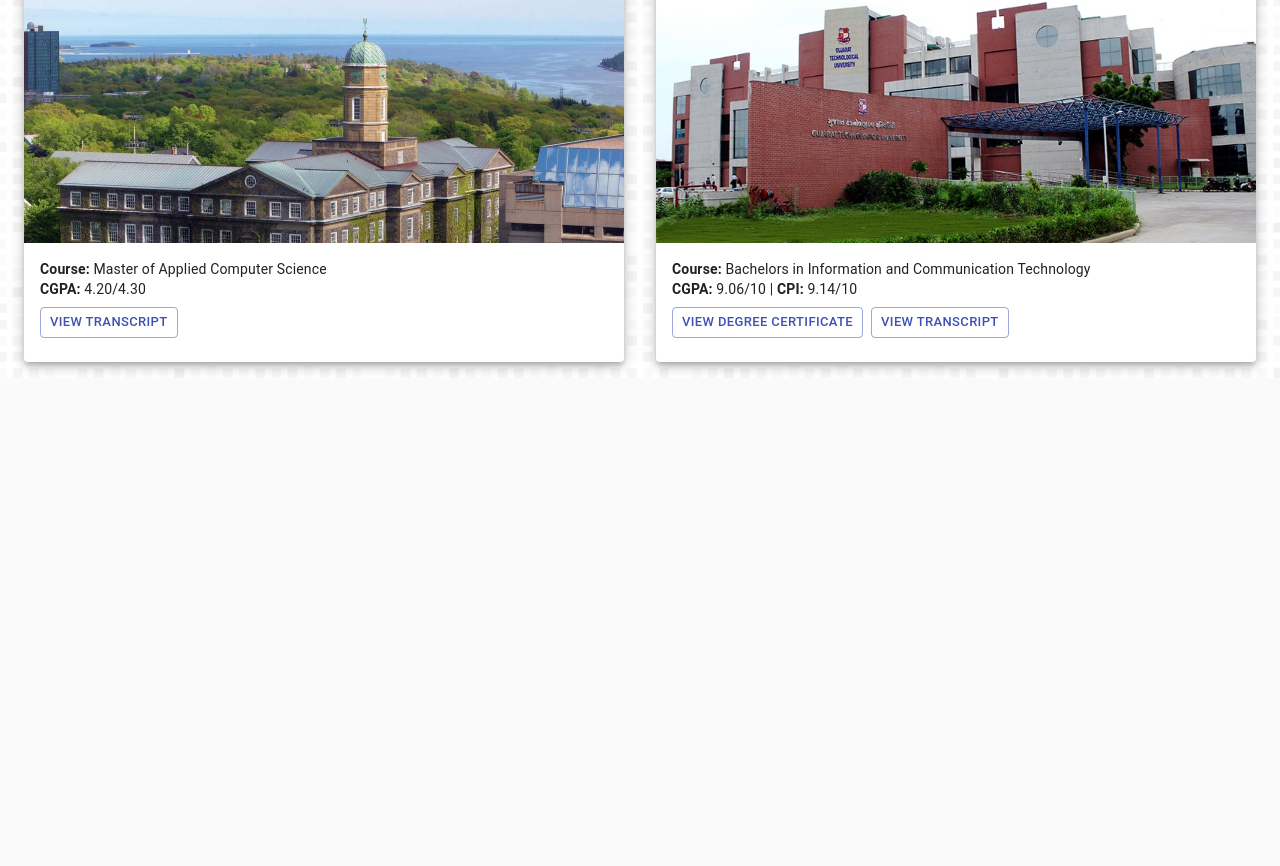
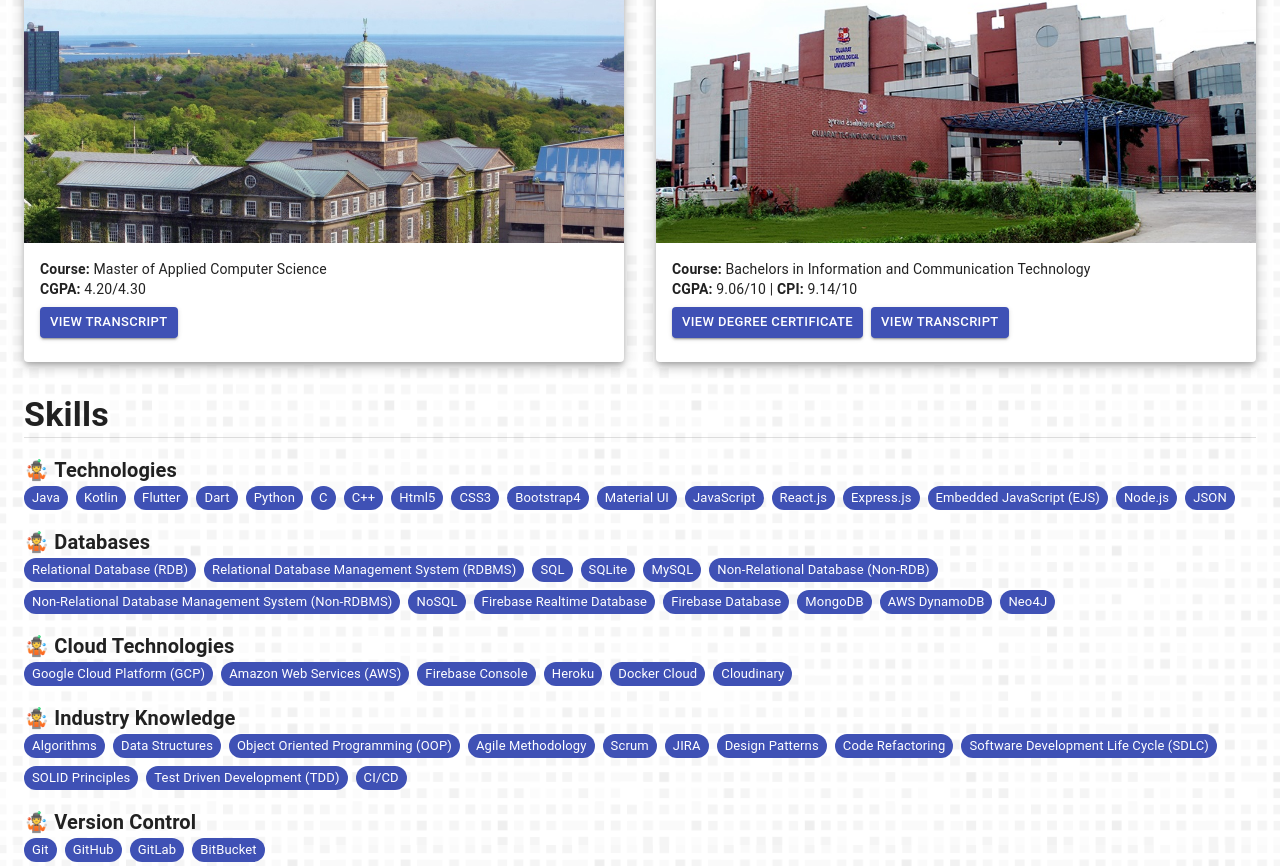
Before and after one commit to DhrumilShah98/DhrumilShahPortfolio, a React (Create React App) app: page / in a window 1280 px wide. Shown: the part 1075-1941 px from the top of the page. Before the commit the page ends 1453 px from the top, so only its background shows below. Built offline with nearby package versions, Linux system fonts and the light colour scheme.

Commit message:
AboutMe, Education, Skills, WorkExperience component complete

```diff
--- a/src/App.js
+++ b/src/App.js
@@ -1,8 +1,9 @@
+import React from 'react';
 import { Container, CssBaseline } from '@material-ui/core';
-import React from 'react';
 import { AboutMe } from './components/AboutMe/AboutMe';
 import { Education } from './components/Education/Education';
 import { WorkExperience } from './components/WorkExperience/WorkExperience';
+import { Skills } from './components/Skills/Skills';
 
 function App() {
   return (
@@ -11,6 +12,7 @@
       <AboutMe />
       <WorkExperience />
       <Education />
+      <Skills />
     </Container>
   );
 }
--- a/src/components/AboutMe/AboutMe.js
+++ b/src/components/AboutMe/AboutMe.js
@@ -17,7 +17,7 @@
         <React.Fragment>
             <Grid container className={classes.marginTopSixteen} direction="row" justifyContent="center" alignItem="center">
                 <Grid item xs="auto" sm="auto" md={4} lg={4}>
-                    <Avatar src={portfolio.dhrumil_about_image} alt={portfolio.fullName} className={classes.avatarStyle}/>
+                    <Avatar src={portfolio.dhrumil_about_image} alt={portfolio.fullName} className={classes.avatarStyle} />
                 </Grid>
                 <Grid item xs="auto" sm="auto" md={8} lg={8}>
                     <div className={classes.headingStyle}>
@@ -33,8 +33,8 @@
                         <TwitterIcon className={classes.iconStyle} onClick={e => window.location.href = portfolio.aboutus.twitterLink} />
                     </div>
                     <div className={classes.marginTopEight}>
-                        <Button color="primary" variant="outlined"  className={classes.marginRightEight} href={`mailto:${portfolio.email}`} size="small">Contact Me</Button>
-                        <Button color="primary" variant="outlined" size="small">Download CV</Button>
+                        <Button color="primary" variant="contained" className={classes.marginRightEight} href={`mailto:${portfolio.email}`} size="small">Contact Me</Button>
+                        <Button color="primary" variant="contained" size="small">Download CV</Button>
                     </div>
                 </Grid>
             </Grid>
--- a/src/components/Education/Education.js
+++ b/src/components/Education/Education.js
@@ -25,12 +25,12 @@
                         <CardContent>
                             <Typography variant="p" display="block"><span className={classes.boldText}>Course:</span> {portfolio.education.university1.course}</Typography>
                             <Typography variant="p" display="block"><span className={classes.boldText}>CGPA:</span> {portfolio.education.university1.cgpa}</Typography>
-                            <Button color="primary" variant="outlined" size="small" className={classes.marginTopEight}>View Transcript</Button>
+                            <Button color="primary" variant="contained" size="small" className={classes.marginTopEight}>View Transcript</Button>
                         </CardContent>
                     </Card>
                 </Grid>
                 <Grid item xs={12} sm={12} md={6} lg={6}>
-                    <Card  elevation={6}>
+                    <Card elevation={6}>
                         <CardHeader
                             avatar={<Avatar style={{ backgroundColor: "#669CC0" }} aria-label="recipe">{portfolio.education.university2.shortform}</Avatar>}
                             title={<Typography variant="p" component="h2">{portfolio.education.university2.name}</Typography>}
@@ -44,8 +44,8 @@
                             <Typography variant="p" display="block"><span className={classes.boldText}>Course:</span> {portfolio.education.university2.course}</Typography>
                             <Typography variant="p" display="block"><span className={classes.boldText}>CGPA:</span> {portfolio.education.university2.cgpa} | <span style={{ fontWeight: "bold" }}>CPI:</span> {portfolio.education.university2.cpi}</Typography>
                             <div className={classes.marginTopEight}>
-                                <Button color="primary" variant="outlined" size="small" className={classes.marginRightEight}>View Degree Certificate</Button>
-                                <Button color="primary" variant="outlined" size="small">View Transcript</Button>
+                                <Button color="primary" variant="contained" size="small" className={classes.marginRightEight}>View Degree Certificate</Button>
+                                <Button color="primary" variant="contained" size="small">View Transcript</Button>
                             </div>
                         </CardContent>
                     </Card>
@@ -53,4 +53,4 @@
             </Grid>
         </React.Fragment>
     );
-}
+};
--- /dev/null
+++ b/src/components/Skills/Skills.js
@@ -0,0 +1,41 @@
+import React from 'react';
+import { Typography, Divider, Chip, Grid } from '@material-ui/core';
+import { portfolio } from '../../portfolio';
+import { useStyles } from './styles';
+
+export const Skills = () => {
+    const classes = useStyles();
+
+    const getSkillsStack = (skillType, skills) => {
+        return (
+            <React.Fragment>
+                <Typography variant="h6" display="block" style={{ marginTop: 16 }}>
+                    <span role="img" aria-label="Developer">🤹</span > <span className={classes.boldText}>{skillType}</span>
+                </Typography>
+                <Grid container direction="row" justifyContent="start" alignItem="center" spacing={1}>
+                    {skills.map((value) => {
+                        return (
+                            <Grid item>
+                                <Chip label={value} color="primary" size="small" />
+                            </Grid>
+                        );
+                    })}
+                </Grid>
+            </React.Fragment>
+        );
+    };
+
+    return (
+        <React.Fragment>
+            <Typography variant="h4" className={classes.skillsHeading}>Skills</Typography>
+            <Divider className={classes.marginTopTwo} />
+            <div className={classes.marginTopSixteen}>
+                {getSkillsStack("Technologies", portfolio.skills.technologies)}
+                {getSkillsStack("Databases", portfolio.skills.databases)}
+                {getSkillsStack("Cloud Technologies", portfolio.skills.cloudTechnologies)}
+                {getSkillsStack("Industry Knowledge", portfolio.skills.industryKnowledge)}
+                {getSkillsStack("Version Control", portfolio.skills.versionControl)}
+            </div>
+        </React.Fragment>
+    );
+};
--- /dev/null
+++ b/src/components/Skills/styles.js
@@ -0,0 +1,23 @@
+import { makeStyles } from '@material-ui/core/styles';
+
+export const useStyles = makeStyles((theme) => ({
+    skillsHeading: {
+        marginTop: 32,
+        fontWeight: "bold"
+    },
+    boldText: {
+        fontWeight: "bold"
+    },
+    marginTopTwo: {
+        marginTop: 2,
+    },
+    marginTopEight: {
+        marginTop: 8,
+    },
+    marginTopSixteen: {
+        marginTop: 16
+    },
+    marginLeftEight: {
+        marginLeft: 8
+    },
+}));
--- a/src/portfolio.js
+++ b/src/portfolio.js
@@ -49,7 +49,15 @@
             course: "Bachelors in Information and Communication Technology",
             cgpa: "9.06/10",
             cpi: "9.14/10",
-            image: gujarat_technological_university_image
+            image: gujarat_technological_university_image,
+            imageAlt: "Gujarat Technological University Logo and Text"
         },
+    },
+    skills: {
+        technologies: ["Java", "Kotlin", "Flutter", "Dart", "Python", "C", "C++", "Html5", "CSS3", "Bootstrap4", "Material UI", "JavaScript", "React.js", "Express.js", "Embedded JavaScript (EJS)", "Node.js", "JSON"],
+        databases: ["Relational Database (RDB)", "Relational Database Management System (RDBMS)", "SQL", "SQLite", "MySQL", "Non-Relational Database (Non-RDB)", "Non-Relational Database Management System (Non-RDBMS)", "NoSQL", "Firebase Realtime Database", "Firebase Database", "MongoDB", "AWS DynamoDB", "Neo4J"],
+        cloudTechnologies: ["Google Cloud Platform (GCP)", "Amazon Web Services (AWS)", "Firebase Console", "Heroku", "Docker Cloud", "Cloudinary"],
+        industryKnowledge: ["Algorithms", "Data Structures", "Object Oriented Programming (OOP)", "Agile Methodology", "Scrum", "JIRA", "Design Patterns", "Code Refactoring", "Software Development Life Cycle (SDLC)", "SOLID Principles", "Test Driven Development (TDD)", "CI/CD"],
+        versionControl: ["Git", "GitHub", "GitLab", "BitBucket"]
     }
 };
```
Also changed, not shown: src/components/WorkExperience/WorkExperience.js (+6 -3 lines).
